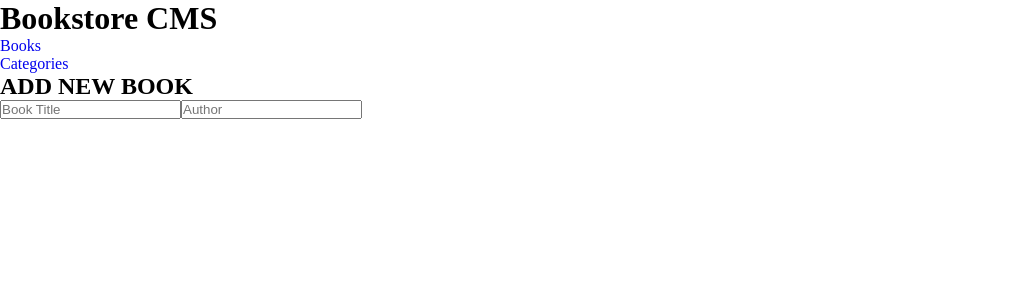
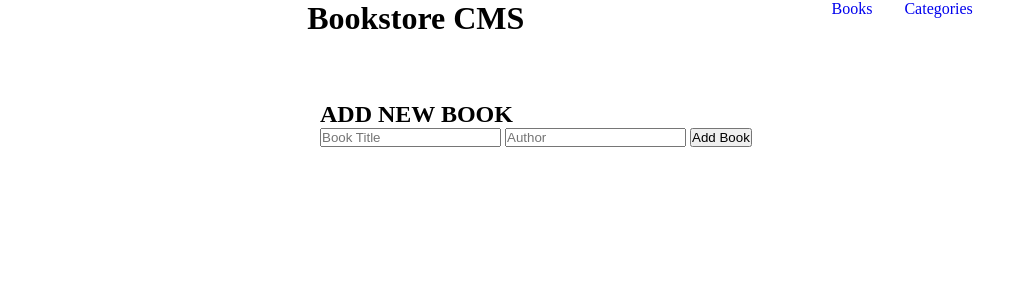
Before and after one commit to AbdusSattar-70/Bookstore-with-react, a React (Create React App) app: page / in a window 1280 px wide. Shown: the top 300 px of the page, without its empty margins (0-1035 px from the left). Built offline with nearby package versions, Linux system fonts and the light colour scheme.

Commit message:
Modify all components according to the reviewer's suggestion

```diff
--- a/src/App.jsx
+++ b/src/App.jsx
@@ -1,8 +1,8 @@
 import React from 'react';
 import { BrowserRouter, Routes, Route } from 'react-router-dom';
 
-import BookList from './components/BookList';
-import Categories from './components/Categories';
+import Books from './components/pages/Books';
+import Categories from './components/pages/Categories';
 import Navbar from './components/Navbar';
 
 function App() {
@@ -11,7 +11,8 @@ function App() {
       <BrowserRouter>
         <Navbar />
         <Routes>
-          <Route path="/" element={<BookList />} />
+          {/* Books is the Homepage */}
+          <Route path="/" element={<Books />} />
           <Route path="/Categories" element={<Categories />} />
         </Routes>
       </BrowserRouter>
--- /dev/null
+++ b/src/components/AddNewBook.jsx
@@ -0,0 +1,36 @@
+import React, { useState } from 'react';
+import PropTypes from 'prop-types';
+
+const AddNewBook = (props) => {
+  const { onAddBook } = props;
+  const [newBook, setNewBook] = useState({ title: '', author: '' });
+  const { title, author } = newBook;
+
+  const handleChange = (event) => {
+    const { name } = event.target;
+    setNewBook((previousBook) => ({ ...previousBook, [name]: event.target.value }));
+  };
+
+  const handleSubmit = (event) => {
+    event.preventDefault();
+    onAddBook(newBook);
+    setNewBook({ title: '', author: '' });
+  };
+
+  return (
+    <form onSubmit={handleSubmit} style={{ margin: '4rem 20rem' }}>
+      <h2>ADD NEW BOOK</h2>
+      <input onChange={handleChange} type="text" id="title" name="title" value={title} placeholder="Book Title" required />
+      {' '}
+      <input onChange={handleChange} type="text" id="author" name="author" value={author} placeholder="Author" required />
+      {' '}
+      <button type="submit">Add Book</button>
+    </form>
+  );
+};
+
+AddNewBook.propTypes = {
+  onAddBook: PropTypes.func.isRequired,
+};
+
+export default AddNewBook;
--- /dev/null
+++ b/src/components/Book.jsx
@@ -0,0 +1,23 @@
+import React from 'react';
+import PropTypes from 'prop-types';
+
+const Book = (props) => {
+  const { book } = props;
+  const { title, author } = book.newBook;
+
+  return (
+    <h3 style={{ margin: '2rem 20rem' }}>
+      {title}
+      {' '}
+      {author}
+      {' '}
+      <button type="button">Remove</button>
+    </h3>
+  );
+};
+
+Book.propTypes = {
+  book: PropTypes.objectOf(PropTypes.objectOf).isRequired,
+};
+
+export default Book;
--- a/src/components/BookList.jsx
+++ b/src/components/BookList.jsx
@@ -1,11 +1,19 @@
 import React from 'react';
+import PropTypes from 'prop-types';
 
-const BookList = () => (
-  <form>
-    <h2>ADD NEW BOOK</h2>
-    <input type="text" placeholder="Book Title" required />
-    <input type="text" placeholder="Author" required />
-  </form>
-);
+import Book from './Book';
+
+const BookList = (props) => {
+  const { bookData } = props;
+  return (
+    <section>
+      {bookData.map((book) => <Book key={book.key} book={book} />)}
+    </section>
+  );
+};
+
+BookList.propTypes = {
+  bookData: PropTypes.arrayOf(PropTypes.objectOf).isRequired,
+};
 
 export default BookList;
--- a/src/components/Navbar.jsx
+++ b/src/components/Navbar.jsx
@@ -2,10 +2,10 @@ import React from 'react';
 import { NavLink } from 'react-router-dom';
 
 const Navbar = () => (
-  <header>
+  <header style={{ display: 'flex', justifyContent: 'space-evenly' }}>
     <h1>Bookstore CMS</h1>
     <nav>
-      <ul>
+      <ul style={{ display: 'flex', gap: '2rem' }}>
         <li>
           <NavLink to="/">
             Books
--- /dev/null
+++ b/src/components/pages/Books.jsx
@@ -0,0 +1,22 @@
+/* This is Homepage */
+
+import React, { useState } from 'react';
+import { v4 as id } from 'uuid';
+
+import BookList from '../BookList';
+import AddNewBook from '../AddNewBook';
+
+const Books = () => {
+  const [bookData, setBookData] = useState([]);
+  const handleAddBook = (newBook) => {
+    setBookData((PreviouBookData) => [...PreviouBookData, { key: id(), newBook }]);
+  };
+
+  return (
+    <main>
+      <BookList bookData={bookData} />
+      <AddNewBook onAddBook={handleAddBook} />
+    </main>
+  );
+};
+export default Books;
--- a/src/components/Categories.jsx
+++ b/src/components/pages/Categories.jsx
@@ -1,8 +1,8 @@
 import React from 'react';
 
 const Categories = () => (
-  <div>
-    <button type="button">Status</button>
+  <div style={{ margin: '5rem 20rem' }}>
+    <button type="button">Check Status</button>
   </div>
 );
 
```
